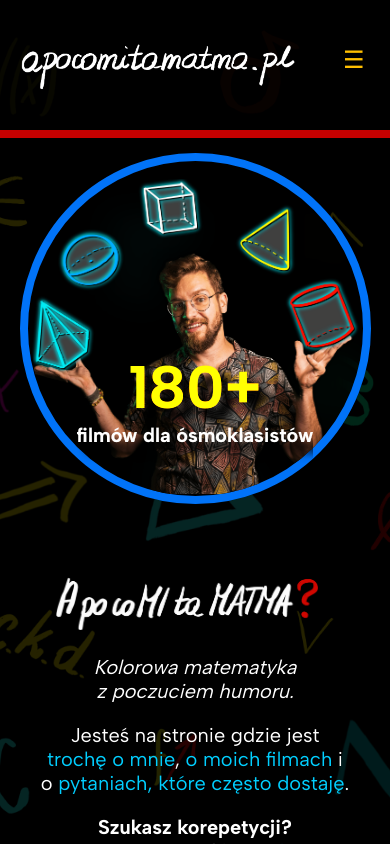
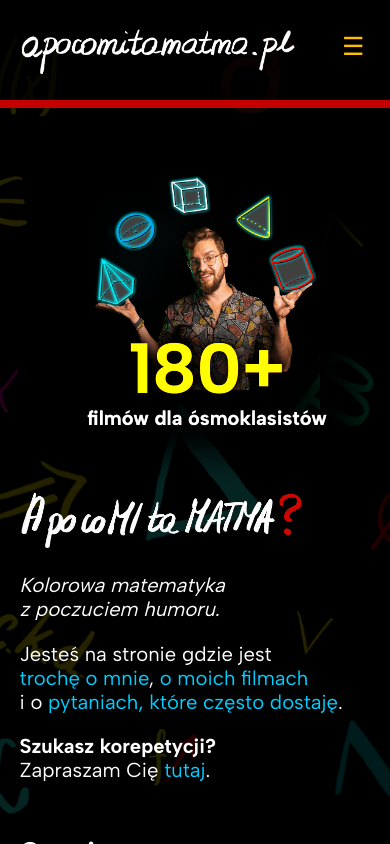
Before and after one commit to apocomitamatma/apocomitamatma.pl, a SvelteKit app in the folder front/: page / in a window 390 px wide. Built offline with nearby package versions, Linux system fonts and the light colour scheme.

Commit message:
More deterministic & more responsive layout

```diff
--- a/front/src/lib/components/Footer.svelte
+++ b/front/src/lib/components/Footer.svelte
@@ -13,16 +13,16 @@
 	.footer-wrapper {
 		flex-shrink: 0;
 		width: 100%;
-		border-top: var(--layout-border);
-		padding-top: var(--layout-padding-y);
-		padding-bottom: var(--layout-padding-y);
+		border-top: var(--layout-nav-border);
+		padding-top: var(--layout-nav-padding-y);
+		padding-bottom: var(--layout-nav-padding-y);
 		backdrop-filter: brightness(30%);
 		background-color: rgba(0, 0, 0, 0.2);
 		z-index: 1;
 	}
 
 	.footer {
-		min-height: var(--layout-min-height);
+		min-height: var(--layout-nav-min-height);
 		max-width: var(--layout-max-width);
 		margin-inline: auto;
 		padding-inline: var(--layout-padding-x);
@@ -46,7 +46,7 @@
 	}
 
 	.footer-note {
-		font-size: 1.125rem;
+		font-size: var(--layout-nav-font-size);
 	}
 
 	@media (max-width: 1000px) {
--- a/front/src/lib/components/Logo.svelte
+++ b/front/src/lib/components/Logo.svelte
@@ -9,6 +9,6 @@
 <style>
 	.logo img {
 		width: 80%;
-		max-width: 30rem;
+		max-width: var(--layout-logotype-width);
 	}
 </style>
--- a/front/src/lib/components/Nav.svelte
+++ b/front/src/lib/components/Nav.svelte
@@ -35,17 +35,17 @@
 
 <style>
 	.nav-wrapper {
-		border-bottom: var(--layout-border);
+		border-bottom: var(--layout-nav-border);
 		backdrop-filter: brightness(30%);
 		background-color: rgba(0, 0, 0, 0.2);
 	}
 
 	.nav {
-		min-height: var(--layout-min-height);
+		min-height: var(--layout-nav-min-height);
 		max-width: var(--layout-max-width);
 		padding-inline: var(--layout-padding-x);
-		padding-top: var(--layout-padding-y);
-		padding-bottom: var(--layout-padding-y);
+		padding-top: var(--layout-nav-padding-y);
+		padding-bottom: var(--layout-nav-padding-y);
 		margin-inline: auto;
 		display: flex;
 		justify-content: space-between;
@@ -61,9 +61,9 @@
 	}
 
 	.website-name {
-		height: var(--layout-min-height);
-		min-width: 250px;
+		height: var(--layout-nav-min-height);
 		width: 80%;
+		min-width: var(--layout-logotype-width);
 		background-image: url('$lib/images/name.gif');
 		background-size: contain;
 		background-repeat: no-repeat;
@@ -81,7 +81,7 @@
 	}
 
 	.nav-button {
-		font-size: 1.125rem;
+		font-size: var(--layout-nav-font-size);
 		text-decoration: none;
 		color: inherit;
 		padding: 10px;
@@ -156,7 +156,7 @@
 		}
 
 		.menu-toggle button {
-			font-size: 1.5rem;
+			font-size: 25px; /* it's a navigation icon */
 			border: none;
 			/* border-width: 8px;
 			border-color: var(--theme-red);
--- a/front/src/lib/components/Sprite.svelte
+++ b/front/src/lib/components/Sprite.svelte
@@ -1,33 +1,18 @@
 <script>
 	export let imageUrl;
 	export let spriteId = 'unset';
-	export let borderColor = 'var(--theme-blue)'; // Default border color set to blue
-	export let borderWidth = '8px';
-	export let size = '700px';
 </script>
 
-<div
-	class="sprite-container"
-	style="--border-color: {borderColor}; --border-width: {borderWidth}; --size: {size};"
->
-	<!-- svelte-ignore a11y_img_redundant_alt -->
-	<img src={imageUrl} alt="Sprite image" class="sprite-image" data-sprite-id={spriteId} />
-</div>
+<!-- svelte-ignore a11y_img_redundant_alt -->
+<img src={imageUrl} alt="Sprite image" class="sprite-image" data-sprite-id={spriteId} />
 
 <style>
-	.sprite-container {
-		max-width: var(--size);
-		aspect-ratio: 1 / 1;
-		border-radius: 50%;
+	.sprite-image {
 		backdrop-filter: brightness(50%) blur(17px);
-		border: var(--border-width) solid var(--border-color);
-		overflow: hidden;
-	}
-
-	.sprite-image {
-		height: 100%;
-		width: 100%;
+		width: 60%;
+		height: 90%;
 		object-fit: contain;
-		border-radius: 50%;
+		box-shadow: 0px 0px 35px 35px rgba(0, 0, 0, 1);
+		z-index: -1;
 	}
 </style>
--- a/front/src/lib/components/sprites/FiguresSprite.svelte
+++ b/front/src/lib/components/sprites/FiguresSprite.svelte
@@ -4,16 +4,3 @@
 </script>
 
 <Sprite {imageUrl} spriteId="figures" />
-
-<style>
-	:global(.sprite-image[data-sprite-id='figures']) {
-		/*
-        I'm not really happy about these;
-        They're image-dependent
-
-        Perhaps adjust the images
-        */
-		height: 105%;
-		padding-left: 1%;
-	}
-</style>
--- a/front/src/routes/+layout.svelte
+++ b/front/src/routes/+layout.svelte
@@ -18,11 +18,16 @@
 		--theme-yellow: #ffbf01;
 		--theme-blue: #0173f8;
 		--theme-red: #c50000;
+		--layout-logotype-width: 300px;
 		--layout-max-width: 1424px;
-		--layout-min-height: 100px;
 		--layout-padding-x: 5vw;
-		--layout-padding-y: 15px;
-		--layout-border: 8px solid var(--theme-red);
+		--layout-padding-y: 40px;
+		--layout-nav-padding-y: 0;
+		--layout-nav-min-height: 100px;
+		--layout-nav-border-width: 8px;
+		--layout-nav-border: var(--layout-nav-border-width) solid var(--theme-red);
+		--layout-nav-font-size: 1.1175rem;
+		--layout-emp-font-size: 1.125rem;
 	}
 
 	:global(*) {
@@ -33,6 +38,10 @@
 		margin: 0;
 		padding: 0;
 		height: 100%;
+	}
+
+	:global(html) {
+		font-size: large;
 	}
 
 	:global(body) {
--- a/front/src/routes/+page.svelte
+++ b/front/src/routes/+page.svelte
@@ -21,7 +21,7 @@
 			<FiguresSprite />
 			<div class="floating-statistics">
 				<Carousel>
-					<div class="landing-carousel-element">
+					<div class="carousel-element">
 						<div class="number-display">300+</div>
 						<p>
 							uczniów zadowolonych<br />
@@ -29,7 +29,7 @@
 						</p>
 					</div>
 					{#each categories as { category, target }}
-						<div class="landing-carousel-element">
+						<div class="carousel-element">
 							<div class="number-display"><FilmCounter {category} /></div>
 							<p>filmów dla {@html target}</p>
 						</div>
@@ -44,7 +44,7 @@
 					<p><i>Kolorowa matematyka z poczuciem humoru.</i></p>
 					<p>
 						Jesteś na stronie gdzie jest <a href="#o-mnie">trochę o mnie</a>,
-						<a href="/films">o moich filmach</a> i o
+						<a href="/films">o moich filmach</a> <br />i o
 						<a href="/faq">pytaniach, które często dostaję</a>.
 					</p>
 					<p>
@@ -95,47 +95,66 @@
 
 <style>
 	.landing {
-		display: flex;
+		/*
+		I had an idea of making a flexbox that would only include the nav and landing
+		but that conflicts heavily with the layout defined in +layout.svelte.
+
+		As a trade-off, we're calculating the height of the landing to be 100vh
+		in most browsers using this red-flag formula.
+		*/
+		height: calc(100vh - var(--layout-nav-min-height) - var(--layout-padding-y) - 35px);
+
+		max-height: 700px;
+		display: grid;
+		justify-items: center;
+		grid-template-columns: 1fr 1fr;
 		align-items: center;
-		gap: 50px;
 	}
 
 	.landing-item {
-		flex: 1;
 		display: flex;
 		justify-content: center;
 	}
 
 	.landing-left {
-		flex: 1;
-		aspect-ratio: 1 / 1;
+		aspect-ratio: 5 / 4;
+		min-height: 300px;
 		position: relative;
 	}
 
 	.landing-right {
-		flex: 1.5;
-		text-align: center;
+		max-width: 30rem;
+		overflow: visible;
+		text-align: left;
+	}
+
+	.landing-description {
+		font-size: var(--layout-emp-font-size);
+		text-wrap: balance;
+		padding-top: 10px;
+		padding-bottom: 10px;
 	}
 
 	.number-display {
 		font-weight: bold;
-		font-size: 3em;
-		margin-bottom: -20px;
+		font-size: 3.5em;
+		margin-bottom: -25px;
 		color: var(--theme-yellow);
 	}
 
 	.floating-statistics {
 		filter: brightness(150%);
 		position: absolute;
-		bottom: 25%;
+		bottom: 20%;
 		height: 100px;
 		margin-bottom: -10%;
 		text-align: center;
 		font-weight: bolder;
-		font-size: 1.25rem;
+		font-size: var(--layout-emp-font-size);
 		text-shadow:
-			10px 10px 10px #000000,
-			10px 10px 10px #000000;
+			0px 0px 10px #000000,
+			0px 0px 20px #000000,
+			0px 0px 30px #000000;
 	}
 
 	.floating-statistics a {
@@ -146,21 +165,16 @@
 		filter: brightness(80%);
 	}
 
-	.landing-carousel-element {
+	.carousel-element {
 		display: flex;
 		justify-content: center;
 	}
 
-	.landing-description {
-		font-size: 1.25rem;
-		text-wrap: balance;
-		padding-top: 10px;
-		padding-bottom: 10px;
-	}
-
-	@media (max-width: 1210px) {
+	@media (max-width: 900px) {
 		.landing {
-			flex-direction: column;
+			grid-template-columns: unset;
+			gap: 20px;
+			height: unset;
 		}
 
 		.landing-left {
```
